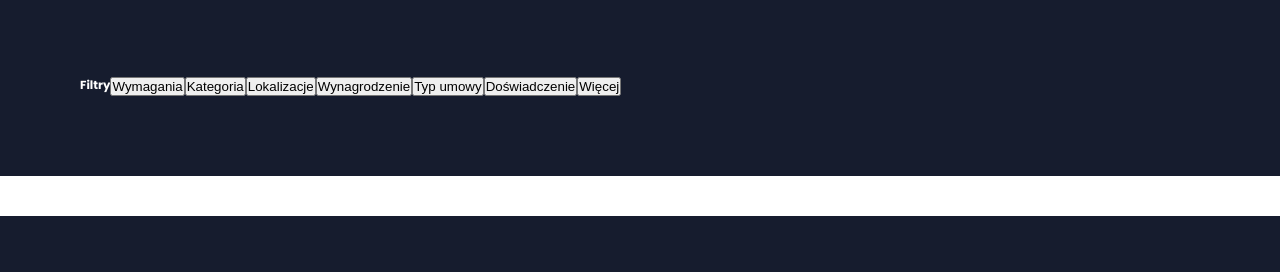
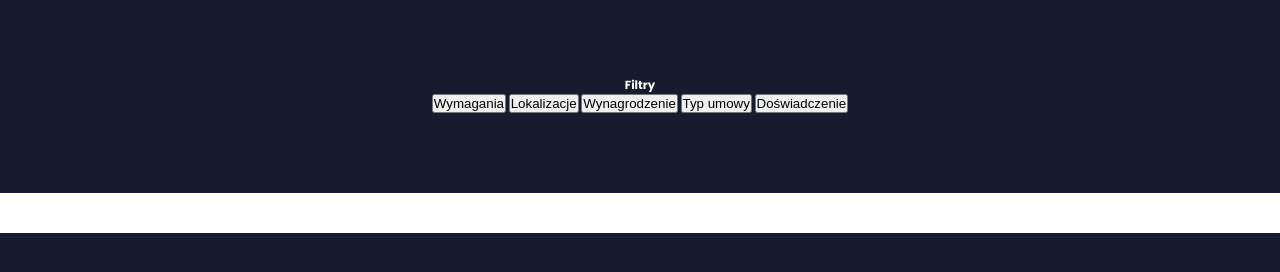
Before and after one commit to tsmolarczyk/NoWoofJobs, a plain HTML site: page index.html in a window 1280 px wide. Shown: the part 208-480 px from the top of the page. Drawn offline with Linux system fonts and the light colour scheme; no server answers.

Commit message:
category filters button, button in the list

```diff
--- a/index.html
+++ b/index.html
@@ -69,14 +69,13 @@
 
     <section class="filters">
       <h3>Filtry</h3>
-      <div class="filters-btns"></div>
-      <button class="filter-btns-btn filter-language">Wymagania</button>
-      <button class="filter-btns-btn">Kategoria</button>
-      <button class="filter-btns-btn">Lokalizacje</button>
-      <button class="filter-btns-btn">Wynagrodzenie</button>
-      <button class="filter-btns-btn">Typ umowy</button>
-      <button class="filter-btns-btn filter-experience">Doświadczenie</button>
-      <button class="filter-btns-btn">Więcej</button>
+      <div class="filters-container">
+        <button class="filter-language">Wymagania</button>
+        <button class="filter-localization">Lokalizacje</button>
+        <button class="filter-salary">Wynagrodzenie</button>
+        <button class="filter-contract">Typ umowy</button>
+        <button class="filter-experience">Doświadczenie</button>
+      </div>
     </section>
 
     <section class="section-job-offers"></section>
--- a/src/views/offers/filters.css
+++ b/src/views/offers/filters.css
@@ -1,6 +1,12 @@
 .filters {
   margin: 8rem;
-  display: none;
+  display: flex;
+  flex-direction: column;
+  align-items: center;
+}
+
+.filters-container {
+  /* display: none; */
 }
 
 .active {
@@ -10,11 +16,15 @@
 }
 
 .category-list {
-  display: flex;
+  display: none;
   justify-content: center;
   margin: 0 auto;
   flex-wrap: wrap;
   height: 100%;
+}
+
+.active-category-list {
+  display: flex;
 }
 
 .active-open-categories {
--- a/src/views/offers/filters.js
+++ b/src/views/offers/filters.js
@@ -4,7 +4,8 @@ import { getJobs, render } from './offers.js';
 const filters = document.querySelector('.filters');
 const filterBtnsBtn = document.querySelector('.filter-btns-btn');
 const filtersBtn = document.querySelector('.filters-btn');
-// const categoryList = document.querySelector('.category-list');
+const filterLanguage = document.querySelector('.filter-language');
+const categoryList = document.querySelector('.category-list');
 
 filtersBtn.addEventListener('click', function () {
   filters.classList.toggle('active');
@@ -30,6 +31,10 @@ function renderCategories() {
       filterCategory(category.id);
     });
     categoryList.appendChild(categoryElement);
+  });
+  filterLanguage.addEventListener('click', function () {
+    console.log(categoryList);
+    categoryList.classList.toggle('active-category-list');
   });
 }
 
@@ -57,6 +62,8 @@ function renderSeniority() {
     const seniorityElement = document.createElement('button');
     seniorityElement.textContent = seniority.name;
 
+    seniorityElement.classList.add('seniority-btn');
+
     seniorityElement.addEventListener('click', function () {
       seniorityElement.classList.toggle('set-filter-btn');
 
@@ -78,11 +85,6 @@ function filterSeniority(id) {
 
   getJobs();
 }
-
-filterBtnsBtn.addEventListener('click', function () {
-  console.log('should toggle categories');
-  console.log(categoryList);
-  categoryList.classList.toggle('active-open-categories');
-});
+console.log(categoryList);
 
 export { renderCategories, renderSeniority };
```
